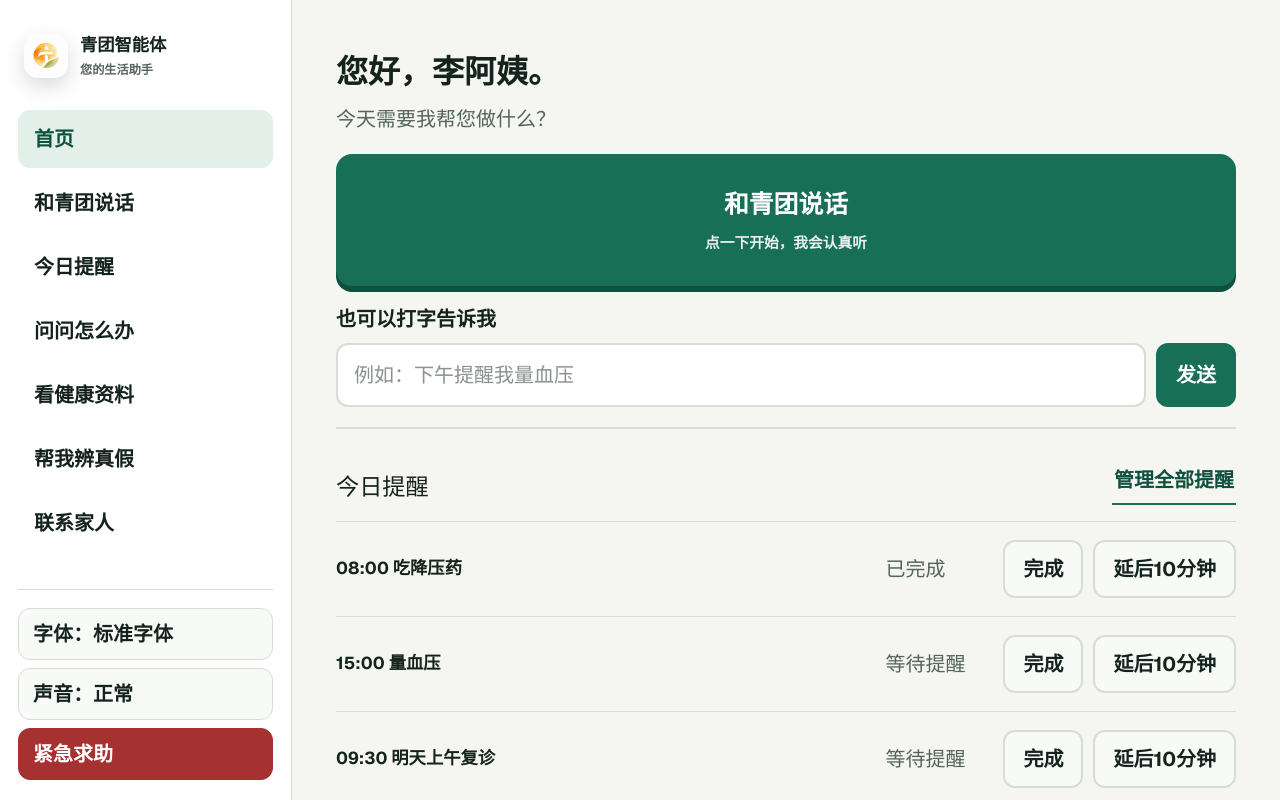
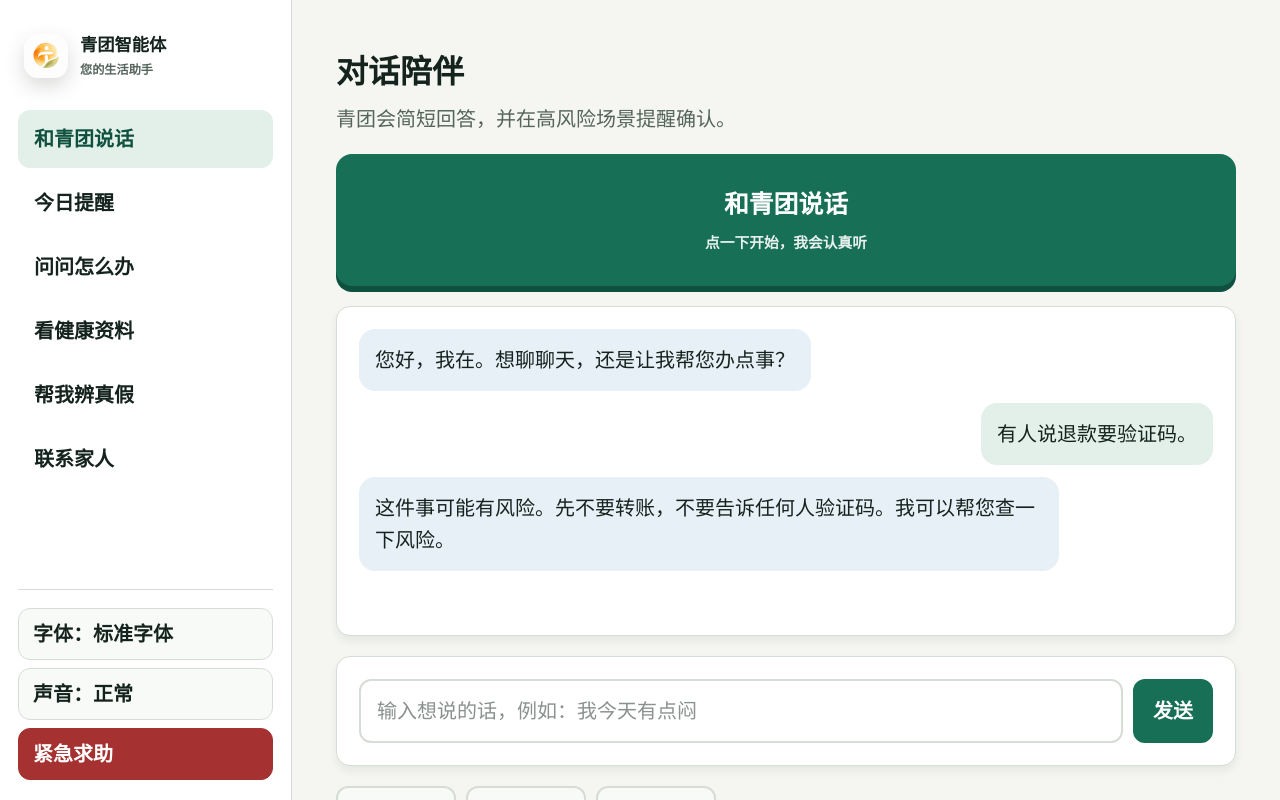
Before and after one commit to cerry-han/qingtuan-mvp, a Next.js app: page / in a window 1280 px wide. Both pictures are taken after a click on the button 1224 px from the left and 770 px from the top of the page. Shown: the top 800 px of the page. Built offline with nearby package versions, Linux system fonts and the light colour scheme.

Commit message:
redesign reminder management interface

```diff
--- a/app/globals.css
+++ b/app/globals.css
@@ -431,7 +431,6 @@ textarea {
   background: var(--panel-strong);
 }
 
-.reminder-item,
 .family-card {
   display: grid;
   gap: 10px;
@@ -441,121 +440,170 @@ textarea {
   background: var(--panel-strong);
 }
 
-.home-page {
-  gap: 32px;
+.reminders-page {
+  gap: 24px;
 }
 
-.talk-area {
-  display: grid;
-  gap: 18px;
+.reminder-composer {
+  padding: 24px;
+  border: 1px solid #cfe0d7;
+  border-radius: 14px;
+  background: #f1f7f3;
 }
 
-.home-text-entry {
-  display: grid;
-  gap: 9px;
+.reminder-composer h2,
+.reminder-heading h2 {
+  margin: 0;
+  font-size: 1.35rem;
 }
 
-.home-text-entry > label {
-  font-weight: 750;
+.reminder-form {
+  display: grid;
+  grid-template-columns: minmax(280px, 1fr) minmax(190px, 0.42fr) auto;
+  gap: 16px;
+  align-items: end;
+  margin-top: 18px;
 }
 
-.home-section {
-  padding-top: 28px;
-  border-top: 2px solid var(--line);
+.reminder-form > .btn {
+  min-width: 150px;
 }
 
-.section-heading {
-  display: flex;
-  align-items: end;
-  justify-content: space-between;
-  gap: 20px;
-  margin-bottom: 16px;
+.reminder-field {
+  display: grid;
+  gap: 8px;
+  color: var(--green-dark);
+  font-weight: 700;
 }
 
-.section-heading h2 {
-  margin: 0;
-  font-size: 1.45rem;
+.reminder-field > span {
+  font-size: 0.9rem;
 }
 
-.section-heading p {
-  max-width: 55ch;
-  margin: 8px 0 0;
-  color: var(--muted);
-  line-height: 1.6;
+.reminder-schedule {
+  overflow: hidden;
+  border: 1px solid var(--line);
+  border-radius: 14px;
+  background: var(--panel);
 }
 
-.text-link {
-  min-height: 48px;
-  border: 0;
-  border-bottom: 2px solid var(--green);
-  background: transparent;
-  color: var(--green-dark);
-  padding: 8px 2px;
-  font-weight: 750;
-  cursor: pointer;
-  white-space: nowrap;
+.reminder-heading {
+  display: flex;
+  align-items: center;
+  gap: 14px;
+  padding: 22px 24px;
+  border-bottom: 1px solid var(--line);
+}
+
+.reminder-heading > span {
+  padding: 6px 12px;
+  border-radius: 999px;
+  background: var(--amber-soft);
+  color: #83570b;
+  font-size: 0.85rem;
+  font-weight: 700;
 }
 
 .reminder-list {
-  display: grid;
+  position: relative;
+  padding: 0 24px 0 38px;
 }
 
-.reminder-list .reminder-item {
-  grid-template-columns: minmax(220px, 1fr) minmax(100px, auto) auto;
-  align-items: center;
-  gap: 18px;
-  padding: 18px 0;
-  border: 0;
-  border-bottom: 1px solid var(--line);
-  border-radius: 0;
-  background: transparent;
+.reminder-list::before {
+  content: "";
+  position: absolute;
+  top: 0;
+  bottom: 0;
+  left: 48px;
+  width: 1px;
+  background: #c8d9d0;
 }
 
-.reminder-list .reminder-item:first-child {
-  border-top: 1px solid var(--line);
+.reminder-item {
+  position: relative;
+  display: grid;
+  grid-template-columns: 120px 58px minmax(160px, 1fr) auto;
+  gap: 18px;
+  align-items: center;
+  min-height: 130px;
+  padding: 22px 0;
+  border-bottom: 1px solid var(--line);
 }
 
-.reminder-list .reminder-item > strong {
-  font-size: 1.08rem;
+.reminder-item:last-child {
+  border-bottom: 0;
 }
 
-.reminder-list .actions {
-  flex-wrap: nowrap;
+.reminder-item::before {
+  content: "";
+  position: absolute;
+  left: 3px;
+  width: 18px;
+  height: 18px;
+  border: 4px solid var(--panel);
+  border-radius: 50%;
+  background: var(--green);
+  box-shadow: 0 0 0 1px #c8d9d0;
 }
 
-.home-action-list {
-  display: grid;
-  grid-template-columns: repeat(2, minmax(0, 1fr));
-  column-gap: 36px;
+.reminder-item.is-done::before {
+  background: #779087;
 }
 
-.home-feature {
-  min-height: 104px;
-  border: 0;
-  border-bottom: 1px solid var(--line);
-  background: transparent;
-  color: var(--text);
-  padding: 20px 4px;
-  display: grid;
-  gap: 7px;
-  text-align: left;
-  cursor: pointer;
+.reminder-time {
+  padding-left: 28px;
+  color: var(--green-dark);
+  font-size: 1.45rem;
+  font-weight: 700;
+  font-variant-numeric: tabular-nums;
 }
 
-.home-feature:nth-child(-n + 2) {
-  border-top: 1px solid var(--line);
+.reminder-symbol {
+  width: 52px;
+  height: 52px;
+  display: grid;
+  place-items: center;
+  border-radius: 50%;
+  background: var(--green-soft);
+  color: var(--green-dark);
+  font-weight: 800;
 }
 
-.home-feature strong {
-  font-size: 1.15rem;
+.reminder-copy {
+  display: grid;
+  justify-items: start;
+  gap: 8px;
 }
 
-.home-feature span {
-  color: var(--muted);
-  line-height: 1.5;
+.reminder-copy strong {
+  font-size: 1.12rem;
 }
 
-.home-feature:hover strong {
+.reminder-state {
+  padding: 5px 10px;
+  border-radius: 999px;
+  font-size: 0.82rem;
+  font-weight: 700;
+}
+
+.reminder-state.pending {
+  background: var(--amber-soft);
+  color: #83570b;
+}
+
+.reminder-state.done {
+  background: var(--green-soft);
+  color: var(--green-dark);
+}
+
+.reminder-actions {
+  display: flex;
+  gap: 10px;
+  justify-content: flex-end;
+  flex-wrap: wrap;
+}
+
+.reminder-complete {
   color: var(--green-dark);
 }
 
@@ -957,28 +1005,26 @@ textarea {
     padding: 32px 24px 44px;
   }
 
-  .home-page {
-    gap: 26px;
-  }
-
   .voice {
     min-height: 116px;
   }
 
-  .reminder-list .reminder-item {
-    grid-template-columns: 1fr auto;
+  .reminder-form {
+    grid-template-columns: 1fr minmax(180px, 0.5fr);
   }
 
-  .reminder-list .actions {
+  .reminder-form > .btn {
     grid-column: 1 / -1;
+    justify-self: start;
   }
 
-  .home-action-list {
-    grid-template-columns: 1fr;
+  .reminder-item {
+    grid-template-columns: 108px 52px 1fr;
   }
 
-  .home-feature:nth-child(2) {
-    border-top: 0;
+  .reminder-actions {
+    grid-column: 2 / -1;
+    justify-content: flex-start;
   }
 }
 
@@ -1046,24 +1092,56 @@ textarea {
     width: 100%;
   }
 
-  .section-heading {
-    align-items: flex-start;
-    flex-direction: column;
+  .reminder-composer,
+  .reminder-heading {
+    padding: 18px;
   }
 
-  .reminder-list .reminder-item {
+  .reminder-form {
     grid-template-columns: 1fr;
-    gap: 10px;
   }
 
-  .reminder-list .actions {
+  .reminder-form > .btn {
     grid-column: auto;
+    width: 100%;
   }
 
-  .reminder-list .actions .btn {
+  .reminder-list {
+    padding: 0 18px;
+  }
+
+  .reminder-list::before {
+    display: none;
+  }
+
+  .reminder-item {
+    grid-template-columns: 1fr 52px;
+    gap: 12px;
+    min-height: 0;
+  }
+
+  .reminder-item::before {
+    display: none;
+  }
+
+  .reminder-time {
+    padding-left: 0;
+  }
+
+  .reminder-symbol {
+    grid-column: 2;
+    grid-row: 1;
+  }
+
+  .reminder-copy,
+  .reminder-actions {
+    grid-column: 1 / -1;
+  }
+
+  .reminder-actions .btn {
     flex: 1;
-    padding-inline: 10px;
   }
+
 }
 
 @media (prefers-reduced-motion: reduce) {
--- a/app/page.tsx
+++ b/app/page.tsx
@@ -2,7 +2,7 @@
 
 import { useEffect, useMemo, useState } from "react";
 
-type Page = "welcome" | "home" | "chat" | "reminders" | "guide" | "health" | "fraud" | "familyDashboard" | "family" | "help";
+type Page = "welcome" | "chat" | "reminders" | "guide" | "health" | "fraud" | "familyDashboard" | "family" | "help";
 type ChatMessage = { role: "bot" | "user"; text: string };
 type Reminder = { title: string; time: string; done: boolean };
 type FraudResult = "none" | "high" | "careful";
@@ -35,7 +35,6 @@ const STORAGE_KEY = "qingtuan-mvp-state";
 
 const pageNames: Record<Page, string> = {
   welcome: "欢迎页",
-  home: "首页",
   chat: "和青团说话",
   reminders: "今日提醒",
   guide: "问问怎么办",
@@ -118,7 +117,6 @@ export default function Home() {
   const [fontLevel, setFontLevel] = useState<FontLevel>(0);
   const [loudVolume, setLoudVolume] = useState(false);
   const [familyAccessEnabled, setFamilyAccessEnabled] = useState(true);
-  const [homeInput, setHomeInput] = useState("");
   const [chatInput, setChatInput] = useState("");
   const [voiceState, setVoiceState] = useState<VoiceState>("idle");
   const [fraudText, setFraudText] = useState("");
@@ -223,7 +221,6 @@ export default function Home() {
     setFontLevel(0);
     setLoudVolume(false);
     setFamilyAccessEnabled(true);
-    setHomeInput("");
     setChatInput("");
     setFraudText(demoFraudText);
     setFraudResult("high");
@@ -243,7 +240,7 @@ export default function Home() {
       { role: "user", text: "有人说退款要验证码。" },
       { role: "bot", text: "这件事可能有风险。先不要转账，不要告诉任何人验证码。我可以帮您查一下风险。" },
     ]);
-    go("home");
+    go("chat");
     setStatus("演示数据已准备好。");
   }
 
@@ -252,7 +249,6 @@ export default function Home() {
     setFontLevel(0);
     setLoudVolume(false);
     setFamilyAccessEnabled(true);
-    setHomeInput("");
     setChatInput("");
     setFraudText("");
     setFraudResult("none");
@@ -298,15 +294,6 @@ export default function Home() {
     }
 
     addChat("bot", "我听着呢。您慢慢说。要是需要我帮忙，也可以直接说“设置提醒”或“找家里人”。");
-  }
-
-  function sendHomeText() {
-    const text = homeInput.trim();
-    if (!text) return;
-    setHomeInput("");
-    go("chat");
-    addChat("user", text);
-    replyTo(text);
   }
 
   function sendChatText() {
@@ -415,14 +402,16 @@ export default function Home() {
 
   function renderReminders() {
     return reminders.map((item, index) => (
-      <div className="reminder-item" key={`${item.time}-${item.title}-${index}`}>
-        <strong>
-          {item.time} {item.title}
-        </strong>
-        <span className="muted">{item.done ? "已完成" : "等待提醒"}</span>
-        <div className="actions">
-          <button className="btn" onClick={() => completeReminder(index)}>
-            完成
+      <div className={`reminder-item ${item.done ? "is-done" : ""}`} key={`${item.time}-${item.title}-${index}`}>
+        <time className="reminder-time">{item.time}</time>
+        <div className="reminder-symbol" aria-hidden="true">{item.title.includes("药") ? "药" : "压"}</div>
+        <div className="reminder-copy">
+          <strong>{item.title}</strong>
+          <span className={`reminder-state ${item.done ? "done" : "pending"}`}>{item.done ? "已完成" : "等待提醒"}</span>
+        </div>
+        <div className="reminder-actions">
+          <button className="btn reminder-complete" disabled={item.done} onClick={() => completeReminder(index)}>
+            {item.done ? "已完成" : "完成"}
           </button>
           <button className="btn" onClick={() => delayReminder(index)}>
             延后10分钟
@@ -456,7 +445,7 @@ export default function Home() {
                   <span>联系家人</span>
                 </div>
               </div>
-              <button className="btn block welcome-entry senior" onClick={() => go("home")}>
+              <button className="btn block welcome-entry senior" onClick={() => go("chat")}>
                 <span className="entry-index">01</span>
                 <span className="entry-label"><strong>老人端进入</strong><small>开始陪伴与生活助手</small></span>
                 <span className="entry-arrow" aria-hidden="true">›</span>
@@ -487,7 +476,7 @@ export default function Home() {
                 <span>青团智能体</span>
               </div>
               <nav className="nav">
-                {(["home", "chat", "reminders", "guide", "health", "fraud", "familyDashboard", "family", "help"] as Page[]).map((item) => (
+                {(["chat", "reminders", "guide", "health", "fraud", "familyDashboard", "family", "help"] as Page[]).map((item) => (
                   <button className={page === item ? "active" : ""} key={item} onClick={() => go(item)}>
                     {pageNames[item]}
                   </button>
@@ -497,15 +486,12 @@ export default function Home() {
             </aside>
           ) : (
             <aside className="elder-sidebar" aria-label="老人端导航">
-              <button className="elder-brand" onClick={() => go("home")} aria-label="回到老人端首页">
+              <button className="elder-brand" onClick={() => go("chat")} aria-label="进入和青团说话">
                 <span className="logo"><img src="/brand/qingtuan-logo.png" alt="" /></span>
                 <span><strong>青团智能体</strong><small>您的生活助手</small></span>
               </button>
 
               <nav className="elder-nav" aria-label="老人端主要功能">
-                <button className={page === "home" ? "active" : ""} onClick={() => go("home")}>
-                  首页
-                </button>
                 {elderNavItems.map((item) => (
                   <button className={page === item.page ? "active" : ""} key={item.page} onClick={() => go(item.page)}>
                     {item.label}
@@ -540,77 +526,17 @@ export default function Home() {
 
           <main className={page === "familyDashboard" ? "main family-main" : "main elder-main"}>
 
-        {page === "home" && (
-          <section className="page active home-page">
-            <div className="topbar home-topbar">
-              <div className="hello">
-                <h1>您好，李阿姨。</h1>
-                <p>今天需要我帮您做什么？</p>
-              </div>
-            </div>
-
-            <section className="talk-area" aria-labelledby="talk-title">
+        {page === "chat" && (
+          <section className="page active">
+            <PageHeader title="对话陪伴" desc="青团会简短回答，并在高风险场景提醒确认。" />
             <button
               className={`voice ${voiceState === "listening" ? "listening" : ""}`}
               onClick={startVoiceInput}
               aria-pressed={voiceState === "listening"}
             >
-                <strong id="talk-title">{voiceState === "listening" ? "正在听，请慢慢说" : "和青团说话"}</strong>
+              <strong>{voiceState === "listening" ? "正在听，请慢慢说" : "和青团说话"}</strong>
               <span>{voiceState === "listening" ? "说完后请稍等一下" : "点一下开始，我会认真听"}</span>
             </button>
-              <div className="home-text-entry">
-                <label htmlFor="home-question">也可以打字告诉我</label>
-                <div className="text-row">
-                  <input id="home-question" value={homeInput} onChange={(event) => setHomeInput(event.target.value)} placeholder="例如：下午提醒我量血压" />
-                  <button className="btn primary" onClick={sendHomeText}>
-                    发送
-                  </button>
-                </div>
-              </div>
-            </section>
-
-            <section className="home-section reminder-section" aria-labelledby="today-reminders">
-              <div className="section-heading">
-                <h2 id="today-reminders">今日提醒</h2>
-                <button className="text-link" onClick={() => go("reminders")}>管理全部提醒</button>
-              </div>
-              <div className="reminder-list">{renderReminders()}</div>
-            </section>
-
-            <section className="home-section" aria-labelledby="more-help">
-              <div className="section-heading">
-                <div>
-                  <h2 id="more-help">还可以帮您</h2>
-                  <p>选择一件要做的事，我会一步一步陪您完成。</p>
-                </div>
-              </div>
-              <div className="home-action-list">
-                <button className="home-feature" onClick={() => go("chat")}>
-                  <strong>陪我说说话</strong><span>聊聊今天，或者说说心里话</span>
-                </button>
-                <button className="home-feature" onClick={() => go("reminders")}>
-                  <strong>设置一个提醒</strong><span>吃药、复诊和生活安排</span>
-                </button>
-                <button className="home-feature" onClick={() => go("guide")}>
-                  <strong>问问怎么办</strong><span>挂号、公交和扫码等事情</span>
-                </button>
-                <button className="home-feature" onClick={() => go("fraud")}>
-                  <strong>帮我辨真假</strong><span>可疑短信、电话和转账要求</span>
-                </button>
-                <button className="home-feature" onClick={() => go("health")}>
-                  <strong>看健康资料</strong><span>整理检查记录和复诊问题</span>
-                </button>
-                <button className="home-feature" onClick={() => go("family")}>
-                  <strong>联系家人</strong><span>给女儿或儿子发送消息</span>
-                </button>
-              </div>
-            </section>
-          </section>
-        )}
-
-        {page === "chat" && (
-          <section className="page active">
-            <PageHeader title="对话陪伴" desc="青团会简短回答，并在高风险场景提醒确认。" />
             <div className="card chat-box">
               {chat.map((item, index) => (
                 <div className={`bubble ${item.role}`} key={`${item.role}-${index}`}>
@@ -641,15 +567,19 @@ export default function Home() {
         )}
 
         {page === "reminders" && (
-          <section className="page active">
-            <PageHeader title="提醒管理" desc="吃药、复诊、量血压，都要先复述确认。" />
-            <div className="card">
+          <section className="page active reminders-page">
+            <PageHeader title="提醒管理" />
+            <div className="reminder-composer">
               <h2>新建提醒</h2>
-              <div className="grid two">
-                <input value={reminderTitle} onChange={(event) => setReminderTitle(event.target.value)} placeholder="提醒内容，例如：吃降压药" />
+              <div className="reminder-form">
+                <label className="reminder-field">
+                  <span>提醒内容</span>
+                  <input value={reminderTitle} onChange={(event) => setReminderTitle(event.target.value)} placeholder="例如：吃降压药" />
+                </label>
+                <label className="reminder-field time-field">
+                  <span>提醒时间</span>
                   <input type="time" value={reminderTime} onChange={(event) => setReminderTime(event.target.value)} />
-              </div>
-              <div className="actions top-gap">
+                </label>
                 <button className="btn primary" onClick={prepareReminder}>
                   创建提醒
                 </button>
@@ -670,9 +600,12 @@ export default function Home() {
                 </div>
               )}
             </div>
-            <div className="card">
+            <div className="reminder-schedule">
+              <div className="reminder-heading">
                 <h2>今日提醒</h2>
-              <div className="grid">{renderReminders()}</div>
+                <span>{reminders.filter((item) => !item.done).length} 项待处理</span>
+              </div>
+              <div className="reminder-list">{renderReminders()}</div>
             </div>
           </section>
         )}
@@ -708,7 +641,7 @@ export default function Home() {
                 <button className="btn primary" disabled={guideStep === guideFlows[guideType].length - 1} onClick={() => setGuideStep(Math.min(guideFlows[guideType].length - 1, guideStep + 1))}>
                   下一步
                 </button>
-                <button className="btn" onClick={() => go("home")}>
+                <button className="btn" onClick={() => go("chat")}>
                   退出指导
                 </button>
               </div>
@@ -1017,12 +950,12 @@ export default function Home() {
   );
 }
 
-function PageHeader({ title, desc }: { title: string; desc: string }) {
+function PageHeader({ title, desc }: { title: string; desc?: string }) {
   return (
     <div className="topbar">
       <div className="hello">
         <h1>{title}</h1>
-        <p>{desc}</p>
+        {desc && <p>{desc}</p>}
       </div>
     </div>
   );
```
Also changed, not shown: 2 other files (tests, documents, lock files or other folders). Lines whose indentation alone changed are shown as unchanged.
